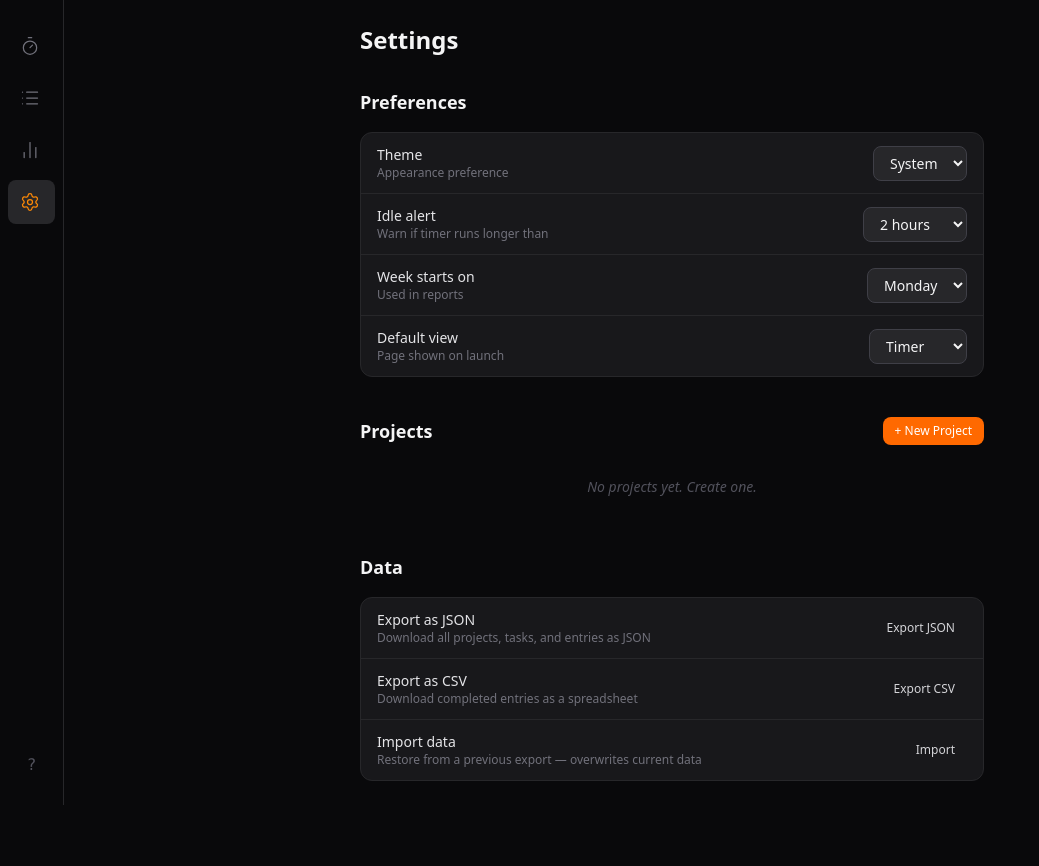
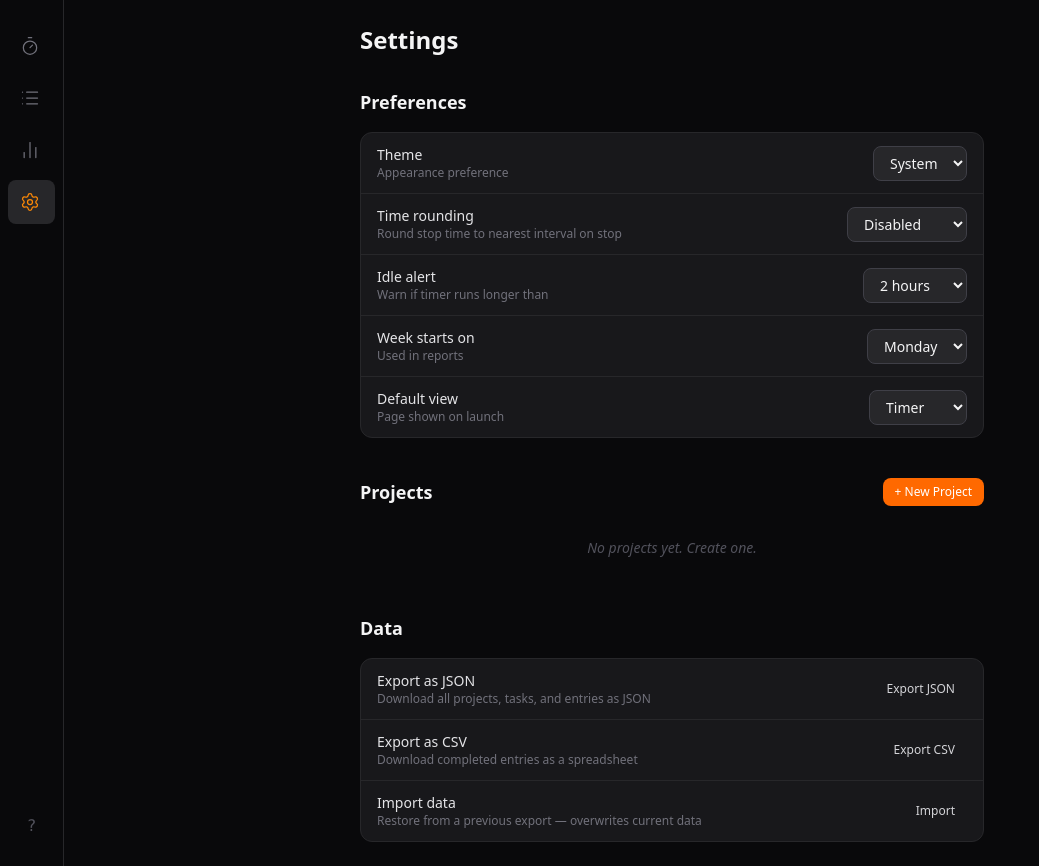
Before and after one commit to Colt4D5/taskpotato, a Next.js app: page /taskpotato/settings in a window 1280 px wide. Shown: the whole page, without its empty margins (0-1039 px from the left). Before the commit the page ends 805 px from the top, so only its background shows below. Built offline with nearby package versions, Linux system fonts and the light colour scheme.

Commit message:
feat: time rounding on stop (nearest 5/10/15 min)

```diff
--- a/app/settings/page.tsx
+++ b/app/settings/page.tsx
@@ -100,6 +100,27 @@ export default function SettingsPage() {
               <option value="system">System</option>
               <option value="dark">Dark</option>
               <option value="light">Light</option>
+            </select>
+          </div>
+          <div className="flex items-center justify-between px-4 py-3">
+            <div>
+              <p className="text-sm font-medium text-zinc-200">Time rounding</p>
+              <p className="text-xs text-zinc-500">Round stop time to nearest interval on stop</p>
+            </div>
+            <select
+              value={settings.timeRounding ?? 0}
+              onChange={(e) =>
+                setSettings((s) => ({
+                  ...s,
+                  timeRounding: Number(e.target.value) as AppSettings["timeRounding"],
+                }))
+              }
+              className="bg-zinc-800 border border-zinc-700 rounded-lg px-3 py-1.5 text-zinc-100 text-sm focus:outline-none focus:ring-2 focus:ring-orange-500/50"
+            >
+              <option value={0}>Disabled</option>
+              <option value={5}>5 minutes</option>
+              <option value={10}>10 minutes</option>
+              <option value={15}>15 minutes</option>
             </select>
           </div>
           <div className="flex items-center justify-between px-4 py-3">
--- a/components/timer/TimerWidget.tsx
+++ b/components/timer/TimerWidget.tsx
@@ -38,6 +38,7 @@ export function TimerWidget() {
     toggle,
     activeProjects,
     tasks,
+    timeRounding,
   } = useTimer();
 
   useKeyboardShortcuts({ onToggleTimer: toggle });
@@ -189,6 +190,13 @@ export function TimerWidget() {
         {isRunning ? "Stop" : "Start"}
       </Button>
 
+      {/* Rounding indicator */}
+      {timeRounding > 0 && (
+        <p className="text-xs text-zinc-500 -mt-3">
+          ⏱ Stop time rounds to nearest {timeRounding} min
+        </p>
+      )}
+
       {/* Keyboard hint + Pomodoro toggle */}
       <div className="flex items-center justify-between w-full">
         <p className="text-xs text-zinc-600">
--- a/hooks/useEntries.ts
+++ b/hooks/useEntries.ts
@@ -47,11 +47,12 @@ export function useEntries() {
   );
 
   const stopEntry = useCallback(
-    (id: string) => {
+    (id: string, stoppedAt?: number) => {
+      const ts = stoppedAt ?? Date.now();
       setEntries((prev) =>
         prev.map((e) =>
           e.id === id && e.stoppedAt === null
-            ? { ...e, stoppedAt: Date.now() }
+            ? { ...e, stoppedAt: ts }
             : e
         )
       );
--- a/hooks/useTimer.ts
+++ b/hooks/useTimer.ts
@@ -4,11 +4,15 @@ import { useState, useEffect, useRef } from "react";
 import { useEntries } from "./useEntries";
 import { useProjects } from "./useProjects";
 import { useTasks } from "./useTasks";
+import { useStorage } from "./useStorage";
+import { AppSettings, DEFAULT_SETTINGS } from "@/types";
+import { roundTimestamp } from "@/lib/duration";
 
 export function useTimer() {
   const { runningEntry, startEntry, stopEntry } = useEntries();
   const { activeProjects } = useProjects();
   const { getTasksForProject } = useTasks();
+  const [settings] = useStorage<AppSettings>("settings", DEFAULT_SETTINGS);
 
   const [elapsed, setElapsed] = useState(0);
   const [selectedProjectId, setSelectedProjectId] = useState<string | null>(null);
@@ -44,7 +48,9 @@ export function useTimer() {
 
   const stop = () => {
     if (!runningEntry) return;
-    stopEntry(runningEntry.id);
+    const rounding = settings.timeRounding ?? 0;
+    const stoppedAt = roundTimestamp(Date.now(), rounding);
+    stopEntry(runningEntry.id, stoppedAt);
     setNotes("");
     setTags([]);
     setBillable(true);
@@ -73,5 +79,6 @@ export function useTimer() {
     toggle,
     activeProjects,
     tasks,
+    timeRounding: settings.timeRounding ?? 0,
   };
 }
--- a/lib/duration.ts
+++ b/lib/duration.ts
@@ -22,3 +22,13 @@ export function formatDurationShort(ms: number): string {
 export function elapsedMs(startedAt: number, stoppedAt: number | null): number {
   return (stoppedAt ?? Date.now()) - startedAt;
 }
+
+/**
+ * Round a timestamp to the nearest `minutes` boundary.
+ * Pass 0 to skip rounding.
+ */
+export function roundTimestamp(ts: number, minutes: 0 | 5 | 10 | 15): number {
+  if (minutes === 0) return ts;
+  const intervalMs = minutes * 60 * 1000;
+  return Math.round(ts / intervalMs) * intervalMs;
+}
--- a/types/index.ts
+++ b/types/index.ts
@@ -33,6 +33,7 @@ export interface AppSettings {
   weekStartsOn: 0 | 1;
   defaultView: "timer" | "log" | "reports";
   idleAlertHours: 0 | 1 | 2 | 4 | 8;
+  timeRounding: 0 | 5 | 10 | 15;
 }
 
 export const DEFAULT_SETTINGS: AppSettings = {
@@ -40,4 +41,5 @@ export const DEFAULT_SETTINGS: AppSettings = {
   weekStartsOn: 1,
   defaultView: "timer",
   idleAlertHours: 2,
+  timeRounding: 0,
 };
```
Also changed, not shown: 2 other files (tests, documents, lock files or other folders).
